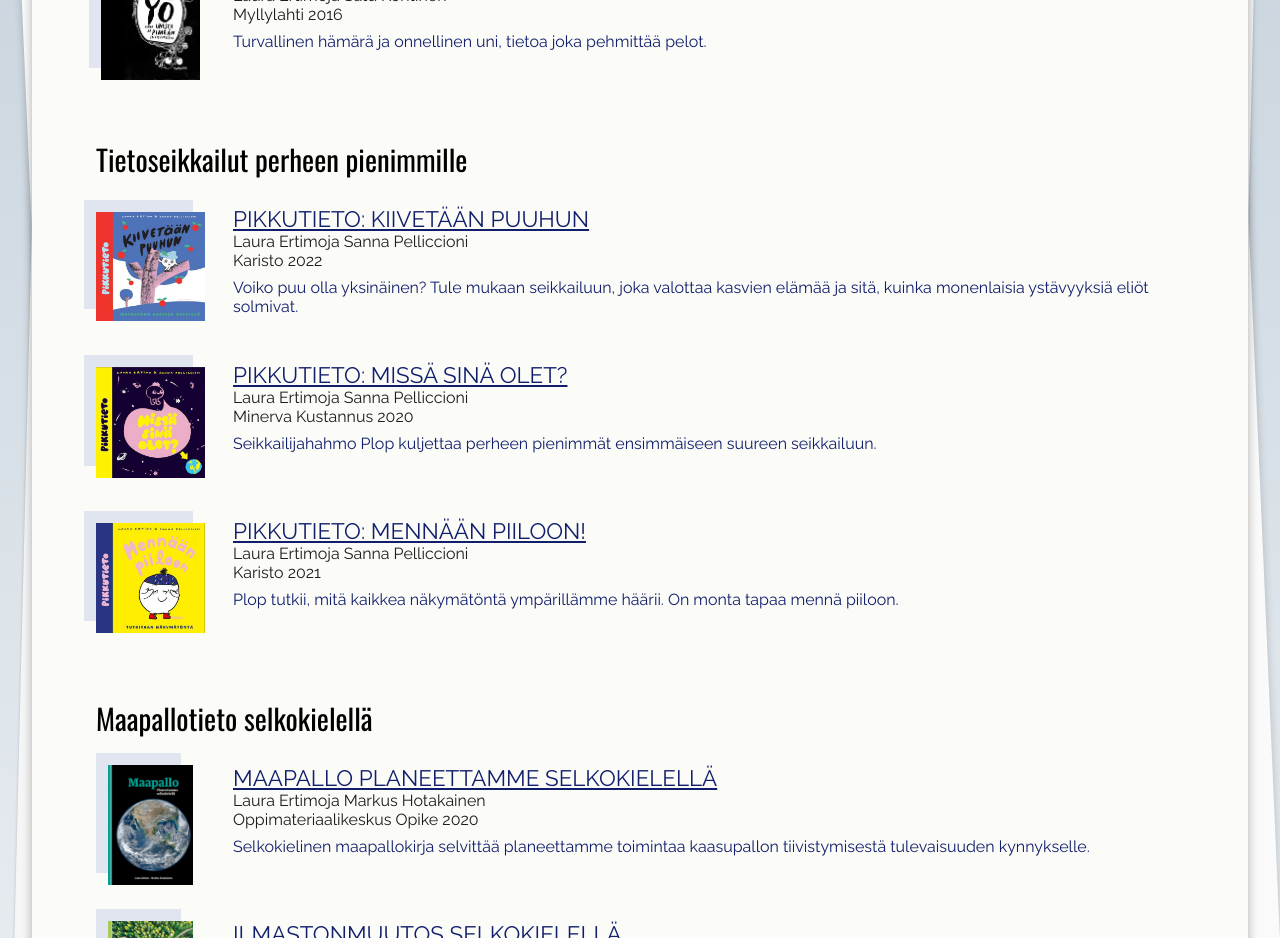
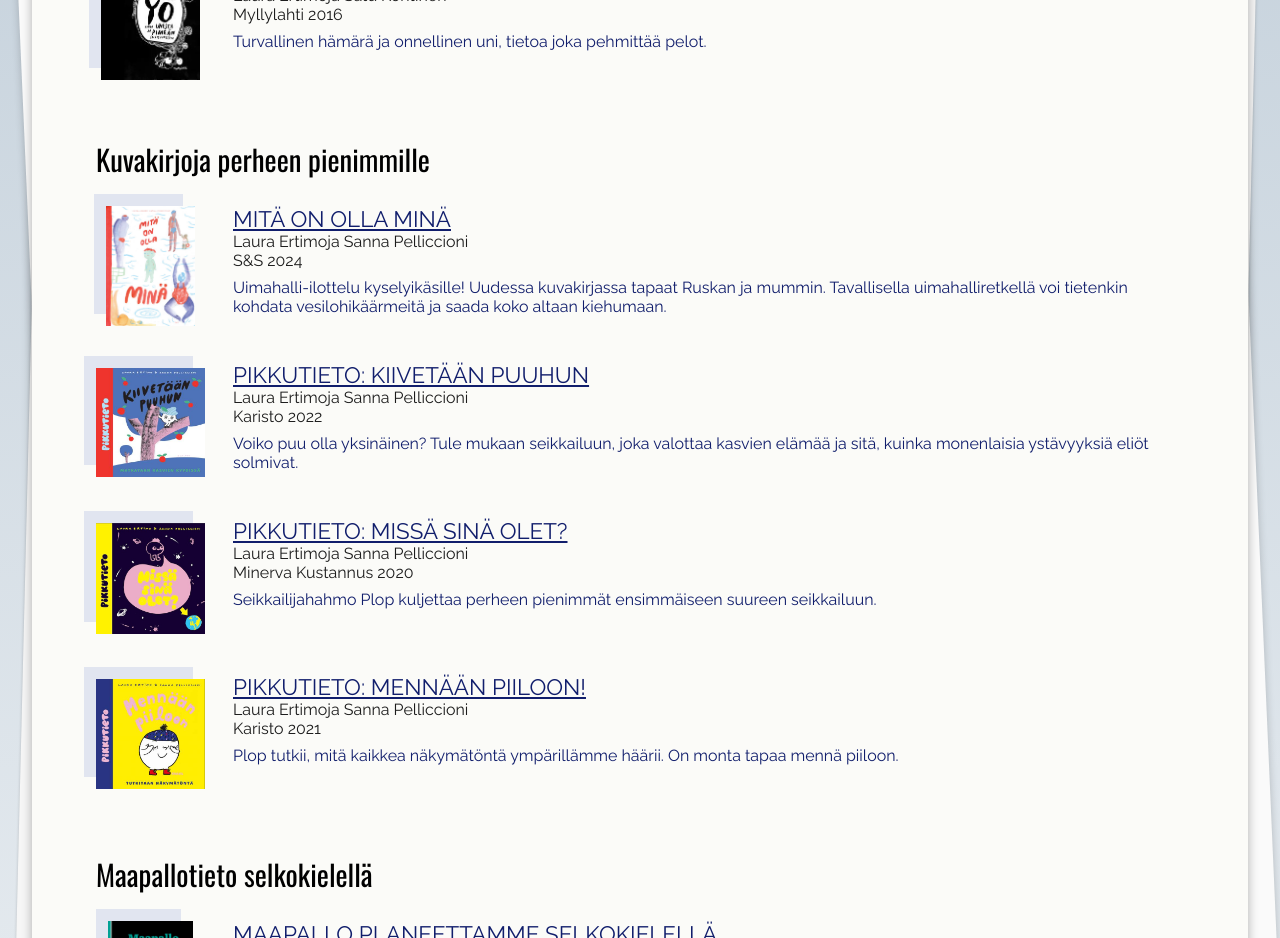
Before and after one commit to ramert/lauraertimo, a Vue app: page /books in a window 1280 px wide. Shown: the part 1600-2538 px from the top of the page. Built offline with nearby package versions, Linux system fonts and the light colour scheme.

Commit message:
Add Mita on Olla mina book to books

```diff
--- a/src/views/Books.vue
+++ b/src/views/Books.vue
@@ -48,6 +48,7 @@ import IlmastonMuutosSelko from '@/assets/IlmastonMuutosSelko.jpeg';
 import MikaOnRobotti from '@/assets/mikaonrobotti.png';
 import MikaMahti from '@/assets/mikamahti/mika-mahtikansi.jpeg';
 import Linnut from '@/assets/tietopalat-linnut.jpeg';
+import MitaOnOllaMina from '@/assets/mitaonollamina.jpg';
 
 
 const ComicBooks = [
@@ -140,7 +141,15 @@ const FamilyBooks = [
 
 const SmallChildrenBooks = [
   {
-
+    name: "Mitä on olla minä",
+    image: MitaOnOllaMina,
+    id: "mitaOnOllaMina",
+    publisher:"S&S 2024",
+    illustrator: "Sanna Pelliccioni",
+    extLink: "https://kustantamo.sets.fi/kirja/mita-on-olla-mina/?attribute_pa_format=kovakantinen",
+    description:"Uimahalli-ilottelu kyselyikäsille! Uudessa kuvakirjassa tapaat Ruskan ja mummin. Tavallisella uimahalliretkellä voi tietenkin kohdata vesilohikäärmeitä ja saada koko altaan kiehumaan.",
+  },
+  {
     name: "Pikkutieto: Kiivetään puuhun",
     image: PikkiTietoKiivetaan,
     illustrator: "Sanna Pelliccioni",
@@ -200,7 +209,7 @@ const AllBooks = [
     anchor: 'family'
   },
   {
-    title: 'Tietoseikkailut perheen pienimmille',
+    title: 'Kuvakirjoja perheen pienimmille',
     books: SmallChildrenBooks,
     anchor: 'small'
   },
```
Also changed, not shown: src/assets/mitaonollamina.jpg (added).
